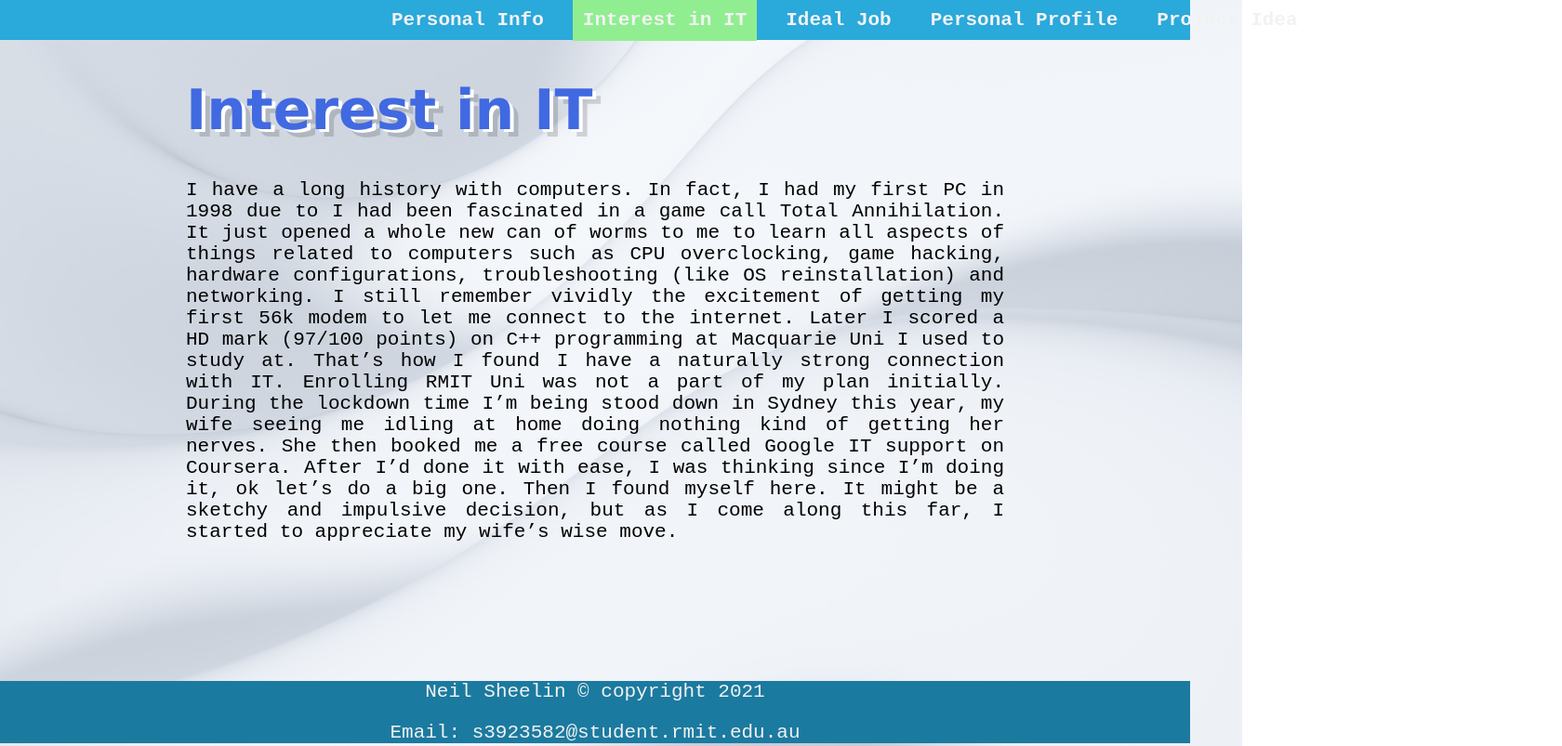
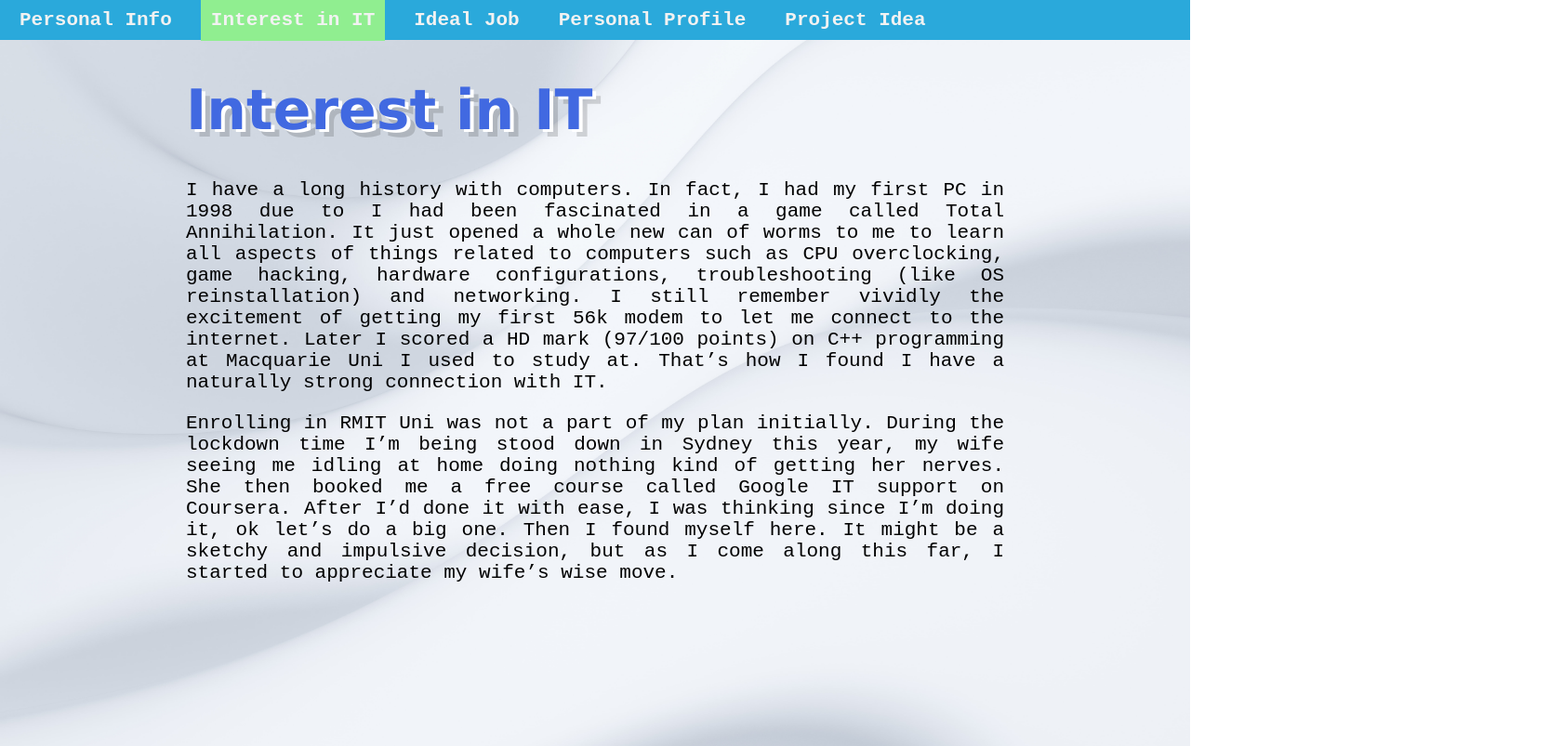
Before and after one commit to neilsheelin/IIT-Assignment-1-NeilSheelin, a plain HTML site: page interest-it.html in a window 1280 px wide. Shown: the top 803 px of the page at 93% size, 1680 px wide, since content can reach past the window. Drawn offline with Linux system fonts and the light colour scheme.

Commit message:
photos uploaded
add personal, cats and dish photos, fixed the footer to the bottom

```diff
--- a/interest-it.html
+++ b/interest-it.html
@@ -33,24 +33,28 @@
      </header>
 
      <main>
+         <div class="mainM">
          <div class="content">
              <h1>Interest in IT</h1>
 
              <p>
-                I have a long history with computers. In fact, I had my first PC in 1998 due to I had been fascinated in a game call Total Annihilation. It just opened a whole new can of worms to me to learn all aspects of things related to computers such as CPU overclocking, game hacking, hardware configurations, troubleshooting (like OS reinstallation) and networking. I still remember vividly the excitement of getting my first 56k modem to let me connect to the internet. Later I scored a HD mark (97/100 points) on C++ programming at Macquarie Uni I used to study at. That’s how I found I have a naturally strong connection with IT.
+                I have a long history with computers. In fact, I had my first PC in 1998 due to I had been fascinated in a game called Total Annihilation. It just opened a whole new can of worms to me to learn all aspects of things related to computers such as CPU overclocking, game hacking, hardware configurations, troubleshooting (like OS reinstallation) and networking. I still remember vividly the excitement of getting my first 56k modem to let me connect to the internet. Later I scored a HD mark (97/100 points) on C++ programming at Macquarie Uni I used to study at. That’s how I found I have a naturally strong connection with IT.</p>
 
-                Enrolling RMIT Uni was not a part of my plan initially. During the lockdown time I’m being stood down in Sydney this year, my wife seeing me idling at home doing nothing kind of getting her nerves. She then booked me a free course called Google IT support on Coursera. After I’d done it with ease, I was thinking since I’m doing it, ok let’s do a big one. Then I found myself here. It might be a sketchy and impulsive decision, but as I come along this far, I started to appreciate my wife’s wise move.
+            <p>
+                Enrolling in RMIT Uni was not a part of my plan initially. During the lockdown time I’m being stood down in Sydney this year, my wife seeing me idling at home doing nothing kind of getting her nerves. She then booked me a free course called Google IT support on Coursera. After I’d done it with ease, I was thinking since I’m doing it, ok let’s do a big one. Then I found myself here. It might be a sketchy and impulsive decision, but as I come along this far, I started to appreciate my wife’s wise move.
             </p>
-
          </div>
 
 
-     </main>
 
+     </div>
      <div class="footer">
          <p>Neil Sheelin © copyright 2021</p>
          <p>Email: s3923582@student.rmit.edu.au</p>
      </div>
+     </main>
+
+
 
     </body>
 </html>
--- a/style.css
+++ b/style.css
@@ -7,6 +7,7 @@ body{
     background-image: url("background1.jpg");
     background-repeat: repeat-y;
     background-size: cover;
+    vertical-align:baseline;
 
 }
 h1{
@@ -23,7 +24,7 @@ h3{
 }
 header{
     background-color:#2aa9db;
-    padding:auto;
+
 
 }
 
@@ -34,31 +35,34 @@ header a{
     text-decoration: none;
     font-weight: bolder;
 }
-
+.mainM{
+    position: relative;
+    min-height: 100vh;
+}
 /* body text config. */
 .content{
-    padding:0 200px 10px;
+    padding:0 200px;
     width: auto;
     Margin:0 auto;
     text-align: justify;
-    position: relative;
-    min-height: 100vh;
+    height: auto;
+
+
 
 }
 
 .footer{
     background-color: #1b7a9f;
+    margin-top: 30px;
     color:#f2f2f2;
     bottom: 0;
-    left: 0;
     text-align:center;
-    position: sticky;
     width: 100%;
 
 }
 
 .nav{
-    margin:0 400px;
+    margin:0  auto;
     display:flex;
     text-align:center;
     width: 100%;
```
Also changed, not shown: ideal-job.html (+7 -3 lines), index.html (+13 -11 lines), personal-profile.html (+10 -8 lines), project-idea.html (+8 -2 lines), 3 other files.
